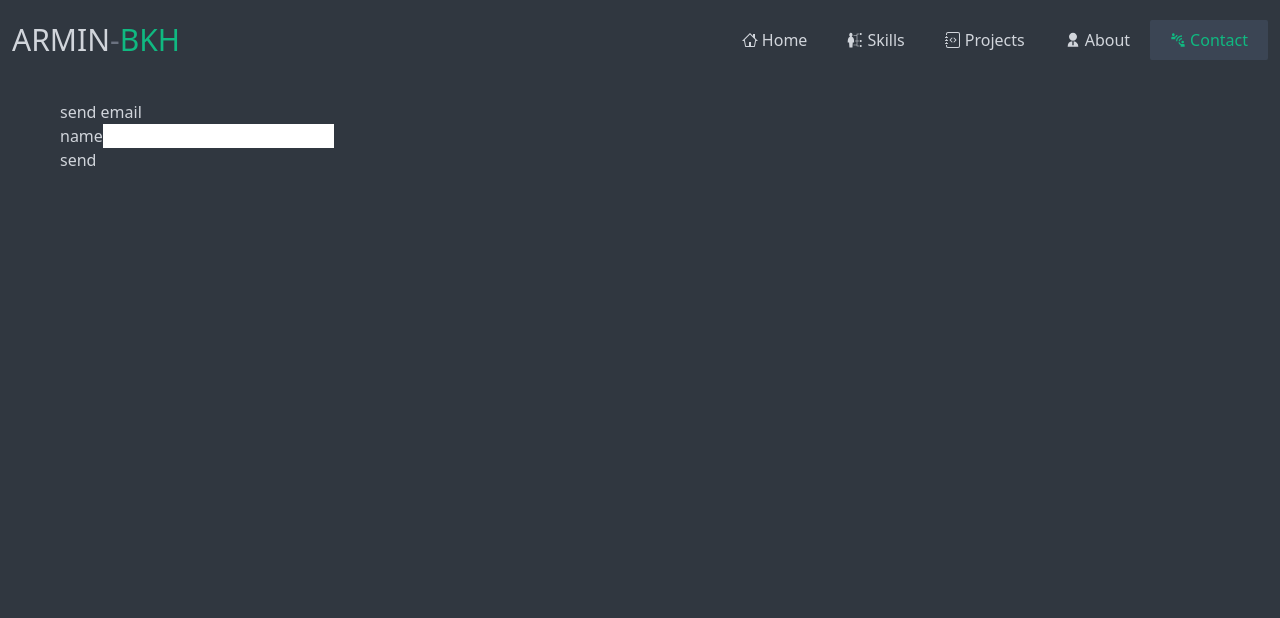
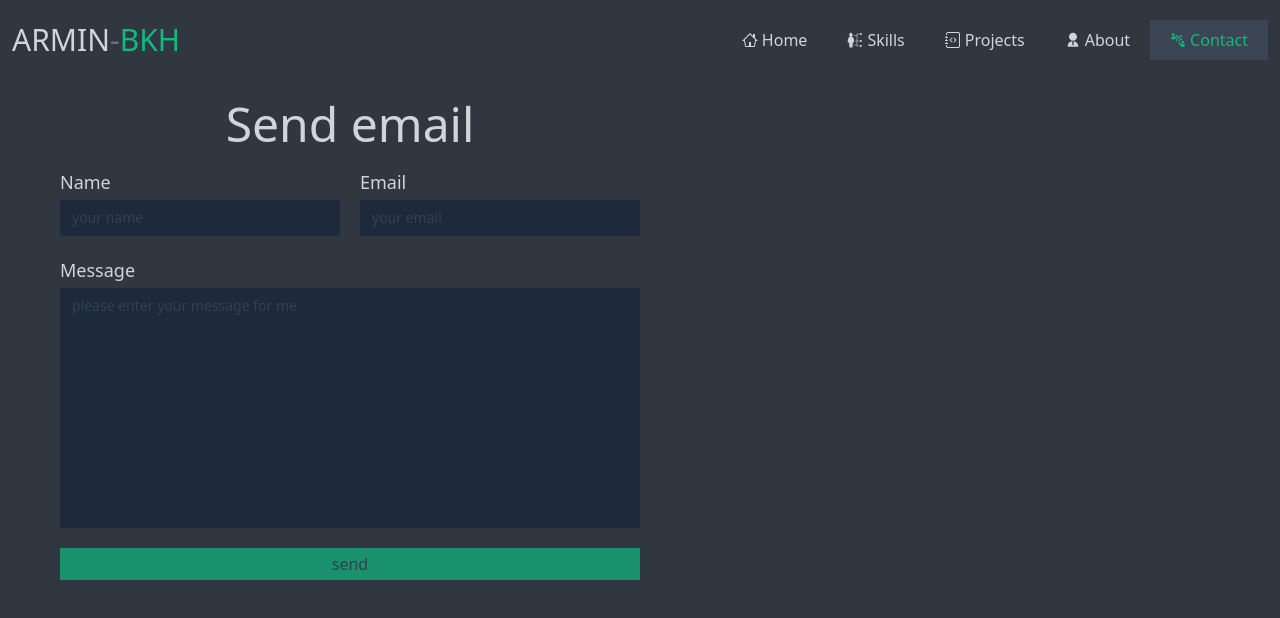
Before and after one commit to armin-bkh/armin-bkh, a Next.js app: page /contact in a window 1280 px wide. Shown: the top 618 px of the page. Built offline with nearby package versions, Linux system fonts and the light colour scheme.

Commit message:
Input styles

```diff
--- a/components/EmailForm/EmailForm.jsx
+++ b/components/EmailForm/EmailForm.jsx
@@ -5,7 +5,7 @@ import * as Yup from "yup";
 const initialValues = {
   name: "",
   email: "",
-  text: "",
+  message: "",
 };
 
 const validationSchema = Yup.object({
@@ -13,7 +13,7 @@ const validationSchema = Yup.object({
   email: Yup.string()
     .email("you have entered an invalid email address. please try again")
     .required("email address is required"),
-  text: Yup.string()
+  message: Yup.string()
     .min(10, "your message must be longer than nine characters")
     .required("message is required"),
 });
@@ -32,10 +32,39 @@ const EmailForm = () => {
 
   return (
     <section>
-      <h1>send email</h1>
-      <form>
-        <Input name="name" lbl="name" formik={formik} />
-        <button type="submit">send</button>
+      <h1 className="text-center text-3xl md:text-5xl mb-5">Send email</h1>
+      <form onSubmit={formik.handleSubmit}>
+        <div className="flex flex-col md:flex-row gap-5 mb-5">
+          <Input
+            name="name"
+            lbl="name"
+            formik={formik}
+            placeholder="your name"
+          />
+          <Input
+            type="email"
+            name="email"
+            lbl="email"
+            formik={formik}
+            placeholder="your email"
+          />
+        </div>
+        <Input
+          type="textarea"
+          name="message"
+          lbl="message"
+          formik={formik}
+          placeholder="please enter your message for me"
+        />
+
+        <button
+          disabled={!formik.isValid}
+          className="mt-5 w-full py-1 bg-emerald-500 disabled:shadow-none disabled:opacity-70
+           shadow-md shadow-emerald-500/50 text-gray-700 transition"
+          type="submit"
+        >
+          send
+        </button>
       </form>
     </section>
   );
--- a/components/EmailForm/Input/Input.jsx
+++ b/components/EmailForm/Input/Input.jsx
@@ -1,15 +1,40 @@
-const Input = ({ type, name, lbl, formik }) => {
+import styles from "./Input.module.css";
+
+const Input = ({ type = "text", name, lbl, formik, placeholder }) => {
   return (
-    <fieldset>
-      <label htmlFor={name}>{lbl}</label>
-      <input
-        type={type || "text"}
-        id={name}
-        name={name}
-        {...formik.getFieldProps(name)}
-      />
+    <fieldset className="flex flex-col flex-1 relative">
+      <label className="mb-1 capitalize lg:text-lg" htmlFor={name}>
+        {lbl}
+      </label>
+      {type === "textarea" ? (
+        <textarea
+          className="text-sm px-3 py-2 rounded-sm bg-slate-800 outline-none min-h-[9rem]
+           md:min-h-[15rem] resize-none placeholder-slate-700"
+          id={name}
+          name={name}
+          placeholder={placeholder || null}
+          {...formik.getFieldProps(name)}
+        ></textarea>
+      ) : (
+        <input
+          className="text-sm px-3 py-2 rounded-sm bg-slate-800 outline-none placeholder-slate-700"
+          type={type}
+          id={name}
+          name={name}
+          placeholder={placeholder || null}
+          {...formik.getFieldProps(name)}
+        />
+      )}
       {formik.errors[name] && formik.touched[name] && (
-        <span>{formik.errors[name]}</span>
+        <span
+          className={`absolute bg-white rounded-tr-none w-52 h-12 top-12 right-3 rounded-sm shadow-md flex flex-col
+           p-2 text-red-600 mt-1 text-xs ${styles.inputMessage}`}
+        >
+          <span className="w-full h-0.5 bg-red-600 block rounded-md mb-1"></span>
+          <span className="flex-1 flex items-center">
+            {formik.errors[name]}
+          </span>
+        </span>
       )}
     </fieldset>
   );
--- /dev/null
+++ b/components/EmailForm/Input/Input.module.css
@@ -0,0 +1,21 @@
+.inputMessage:after {
+  content: "";
+  width: 7px;
+  height: 7px;
+  position: absolute;
+  top: 0;
+  right: -7px;
+  background: #fff;
+}
+
+.inputMessage:before {
+  content: "";
+  width: 10px;
+  height: 10px;
+  position: absolute;
+  top: 0;
+  right: -10px;
+  z-index: 5;
+  background: #1e293b;
+  border-top-left-radius: 10px;
+}
--- a/pages/contact.js
+++ b/pages/contact.js
@@ -2,7 +2,7 @@ import EmailForm from "components/EmailForm/EmailForm";
 
 const ContactPage = () => {
   return (
-    <main className="main min-h-smHeight md:min-h-mdHeight p-5">
+    <main className="main min-h-smHeight md:min-h-mdHeight p-5 grid grid-cols-1 lg:grid-cols-2">
       <EmailForm />
     </main>
   );
```
